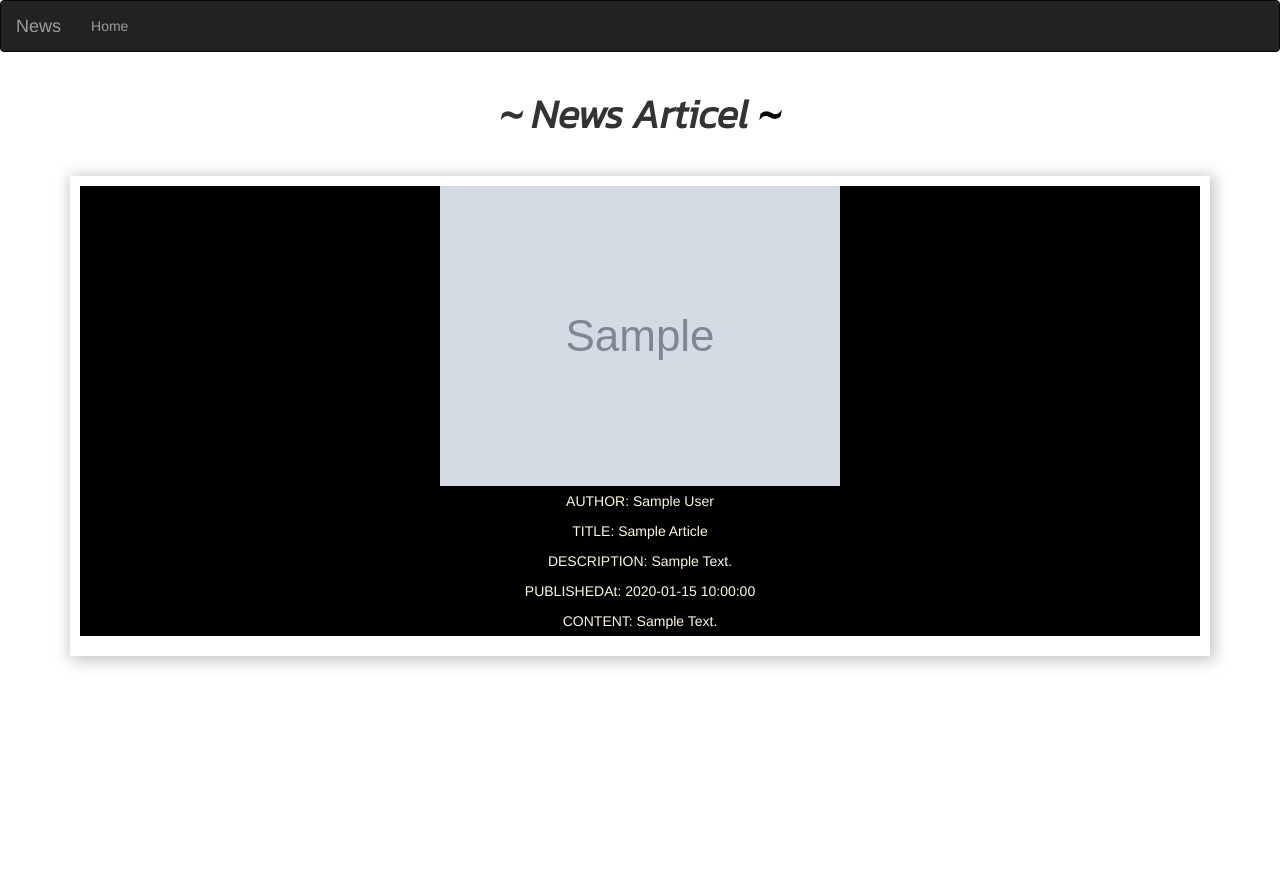
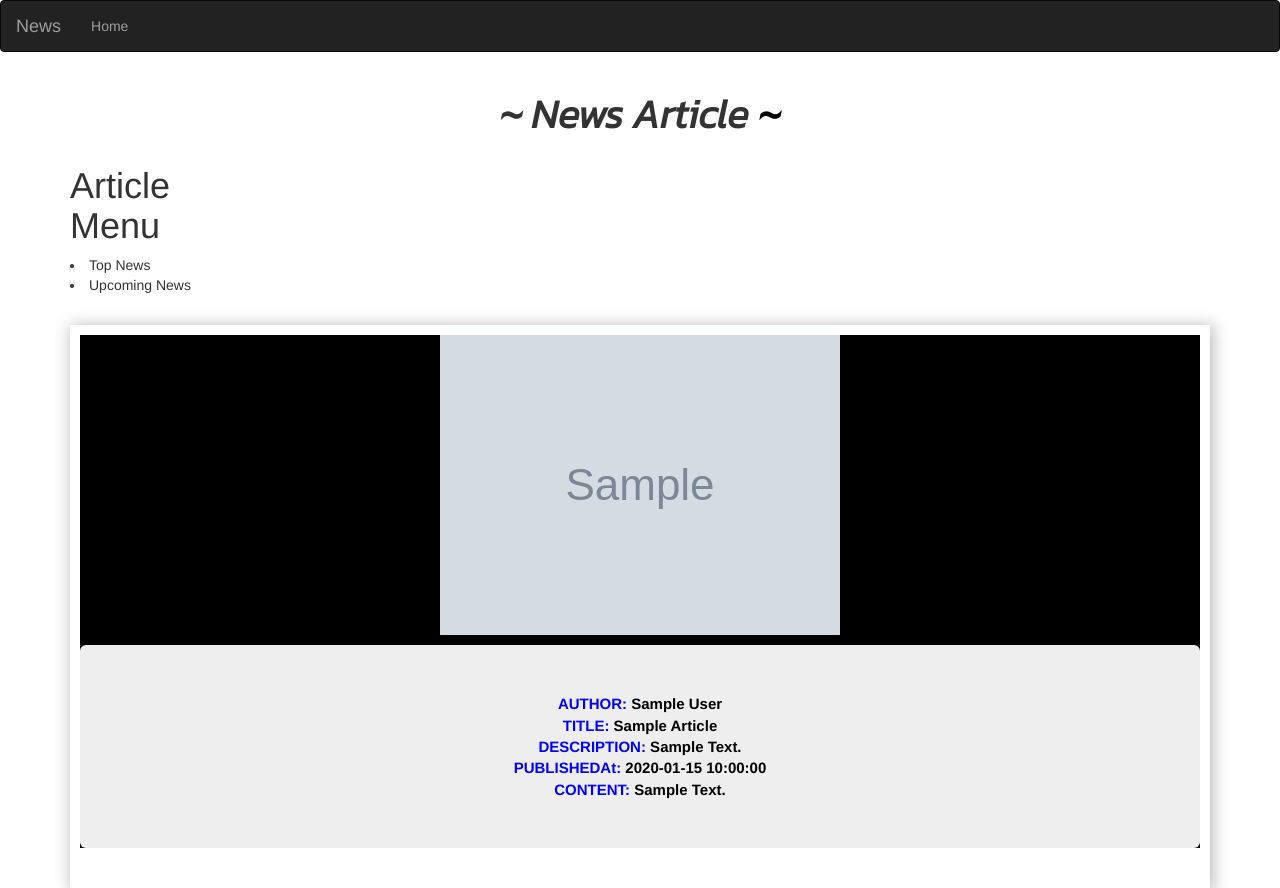
Before and after one commit to Nyagahisaac/NewsApi, a Flask app: template app/templates/article.html in a window 1280 px wide. Before the commit the page ends 667 px from the top, so only its background shows below. Run offline with Flask 2, Linux system fonts and the light colour scheme; the template is opened without the code that fills it: most values are stand-ins (such as "Sample title", 1, 10 or a date in 2020); grey boxes marked "Sample" are stand-in pictures; some libraries are stand-ins or nearby versions.

Commit message:
add color and boxshadow to my card

```diff
--- a/app/static/style.css
+++ b/app/static/style.css
@@ -1,5 +1,5 @@
 @import url('https://fonts.googleapis.com/css2?family=Kanit:ital,wght@1,300&display=swap');
-.card-body:hover{
+.news-card:hover{
   background-color: aqua;
   color: black;
 }
--- a/app/templates/article.html
+++ b/app/templates/article.html
@@ -13,28 +13,35 @@
 <div class="container">
     <center>
         <h3 class="  badge-dark header  " style=" text-align:center;font-size: 40px; text-transform: capitalize;font-family: 'Kanit', sans-serif;
-    font-weight: bold;"> ~ News Articel <span class="blinking-cursor ">~</span></h3>
+    font-weight: bold;"> ~ News Article <span class="blinking-cursor ">~</span></h3>
     </center>
 
 
 
     <div class="row">
-
+       <div class="col-md-2">
+        <h1> Article Menu</h1>
+        <li>Top News</li>
+        <li>Upcoming News</li>
+       </div>
 
         </div>
         {% for article in news %}
-            <div class="article-card col-md-12 " style="box-shadow: 2px 2px 15px 2px rgba(0,0,0,0.25); padding:10px; margin-top: 30px;">
+            <div class="article-card col-md-12" style="box-shadow: 2px 2px 15px 2px rgba(0,0,0,0.25); padding:10px; margin-top: 30px;">
 
                 <div class="card-body  art" style="background-color: black;color: cornsilk;">
                     <img src="" alt="" class="img-responsive">
                     <div style="text-align: center; text-transform: capitalize; ">
-                        <p class="p-5 " style="line-height: 30px; text-align: center;text-transform: capitalize;">
+                        <p class="p-5  " style="line-height: 30px; text-align: center;text-transform: capitalize;">
                             <img src="{{article.urlToImage}}" alt="" srcset=""><br>
-                            AUTHOR: {{article.author}} <br>
-                            TITLE: {{article.title}} <br>
-                            DESCRIPTION: {{article.description}} <br>
-                            PUBLISHEDAt: {{article.publishedAt}} <br>
-                            CONTENT: {{article.content}}
+                            <div class=" text-center jumbotron" style="color: black; font-size: 15px; font-weight: 600;">
+                               <span style="color: blue;">AUTHOR:</span>  {{article.author}} <br>
+                               <span style="color: blue;"> TITLE:</span> {{article.title}} <br>
+                                <span style="color: blue;"> DESCRIPTION:</span> {{article.description}} <br>
+                                <span style="color: blue;"> PUBLISHEDAt:</span> {{article.publishedAt}} <br>
+                                <span style="color: blue;"> CONTENT:</span> {{article.content}}
+                            </div>
+
                         </p>
                     </div>
 
--- a/app/templates/base.html
+++ b/app/templates/base.html
@@ -6,7 +6,9 @@
 
     {% block styles%}
     {{ super() }}
-    <link rel="stylesheet" href="/app/static/style.css">
+    <link rel="stylesheet" href="../static/style.css">
+    <!-- <link rel="stylesheet" href="https://stackpath.bootstrapcdn.com/bootstrap/4.3.1/css/bootstrap.min.css"
+        integrity="sha384-ggOyR0iXCbMQv3Xipma34MD+dH/1fQ784/j6cY/iJTQUOhcWr7x9JvoRxT2MZw1T" crossorigin="anonymous"> -->
     <link rel="stylesheet" href="https://cdnjs.cloudflare.com/ajax/libs/font-awesome/4.7.0/css/font-awesome.min.css">
 
     {% endblock %}
--- a/app/templates/index.html
+++ b/app/templates/index.html
@@ -4,7 +4,7 @@
 
 {% block styles%}
 {{ super() }}
-<link rel="stylesheet" href="/app/static/style.css">
+<link rel="stylesheet" href="../static/style.css">
 <!-- <link rel="stylesheet" href="https://stackpath.bootstrapcdn.com/bootstrap/4.3.1/css/bootstrap.min.css"
     integrity="sha384-ggOyR0iXCbMQv3Xipma34MD+dH/1fQ784/j6cY/iJTQUOhcWr7x9JvoRxT2MZw1T" crossorigin="anonymous"> -->
 <link rel="stylesheet" href="https://cdnjs.cloudflare.com/ajax/libs/font-awesome/4.7.0/css/font-awesome.min.css">
@@ -19,7 +19,7 @@
 
     <h3 class="text-center badge badge-dark header  " style=" text-align:center;font-size: 40px; text-transform: capitalize;font-family: 'Kanit', sans-serif;
 font-weight: bold;">
-        ~ NEWS SOURCE <span class="blinking-cursor ">~</span></h3>
+        .. NEWS SOURCE <span class="blinking-cursor " style="color: burlywood;">|</span></h3>
 
 </center>
 <!-- <div id="carouselExampleCaptions" class="carousel slide" data-bs-ride="carousel">
@@ -71,7 +71,7 @@ font-weight: bold;">
 
             <div class="  news-card" style="box-shadow: 2px 2px 15px;">
 
-                <div class="card-body ">
+                <div class="card-body news ">
                     <img src="https://i.pinimg.com/474x/26/91/f2/2691f2fa1a0f078f5f274edf7fea6763.jpg" alt=""
                         class="img-responsive">
                     <div class="text-center jumbotron">
```
